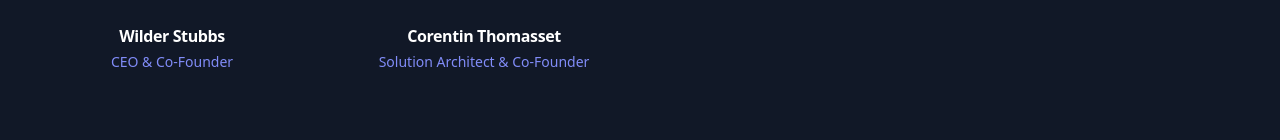
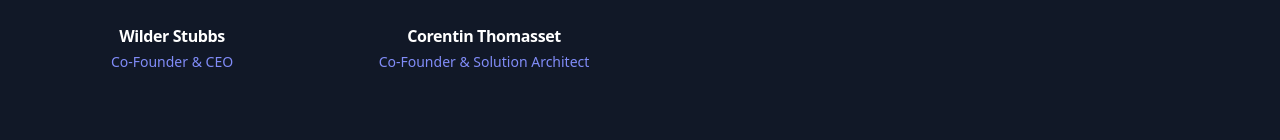
Before and after one commit to nzerolk/frostbits-landing, a Vue app: page / in a window 1280 px wide. Shown: the part 1966-2106 px from the top of the page. Built offline with nearby package versions, Linux system fonts and the light colour scheme.

Commit message:
Update Team.vue
Change order of Co-Founder

```diff
--- a/src/components/Team.vue
+++ b/src/components/Team.vue
@@ -26,13 +26,13 @@
 const people = [
   {
     name: 'Wilder Stubbs',
-    role: 'CEO & Co-Founder',
+    role: 'Co-Founder & CEO',
     imageUrl: '/Wilder.png',
     link: 'https://x.com/WilderStubbs'
   },
   {
     name: 'Corentin Thomasset',
-    role: 'Solution Architect & Co-Founder',
+    role: 'Co-Founder & Solution Architect',
     imageUrl: '/Corentin.png',
     link: 'https://github.com/nzerolk'
   },
```
